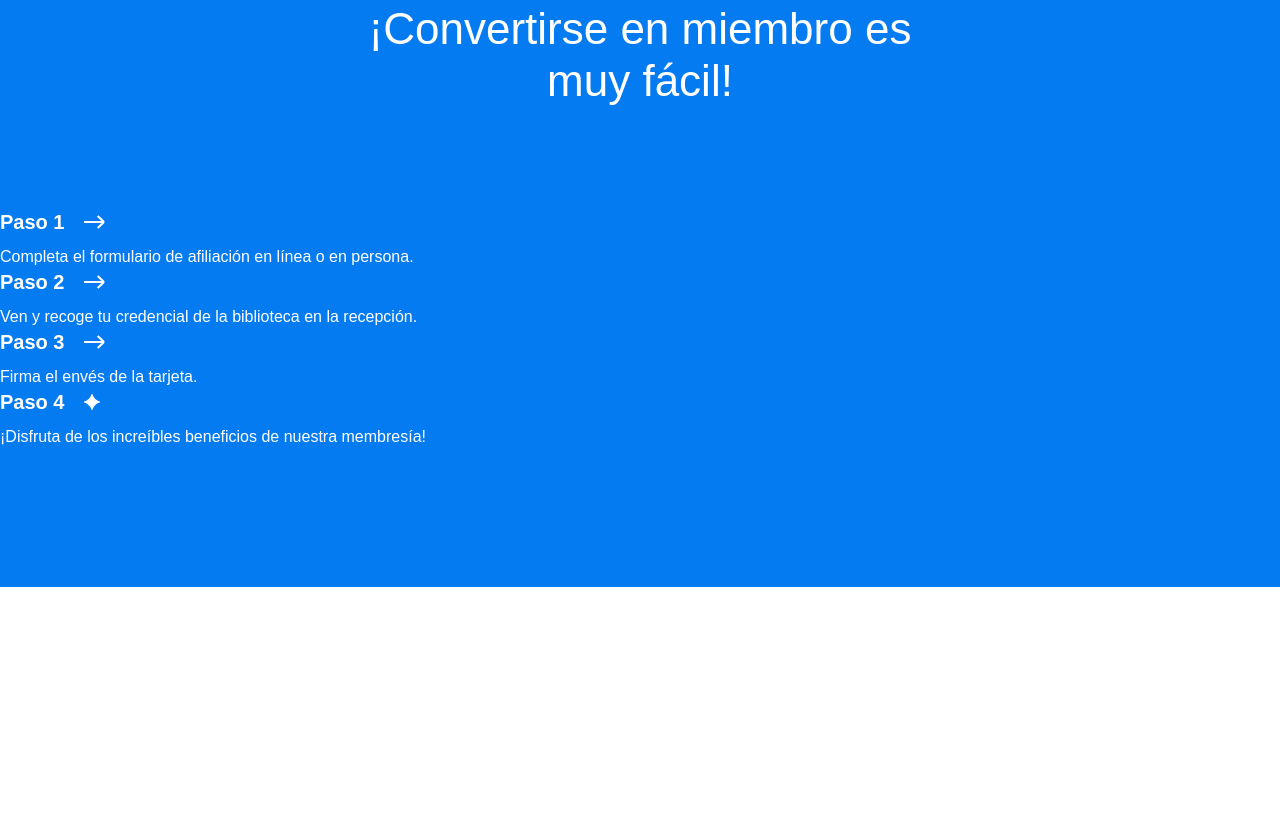
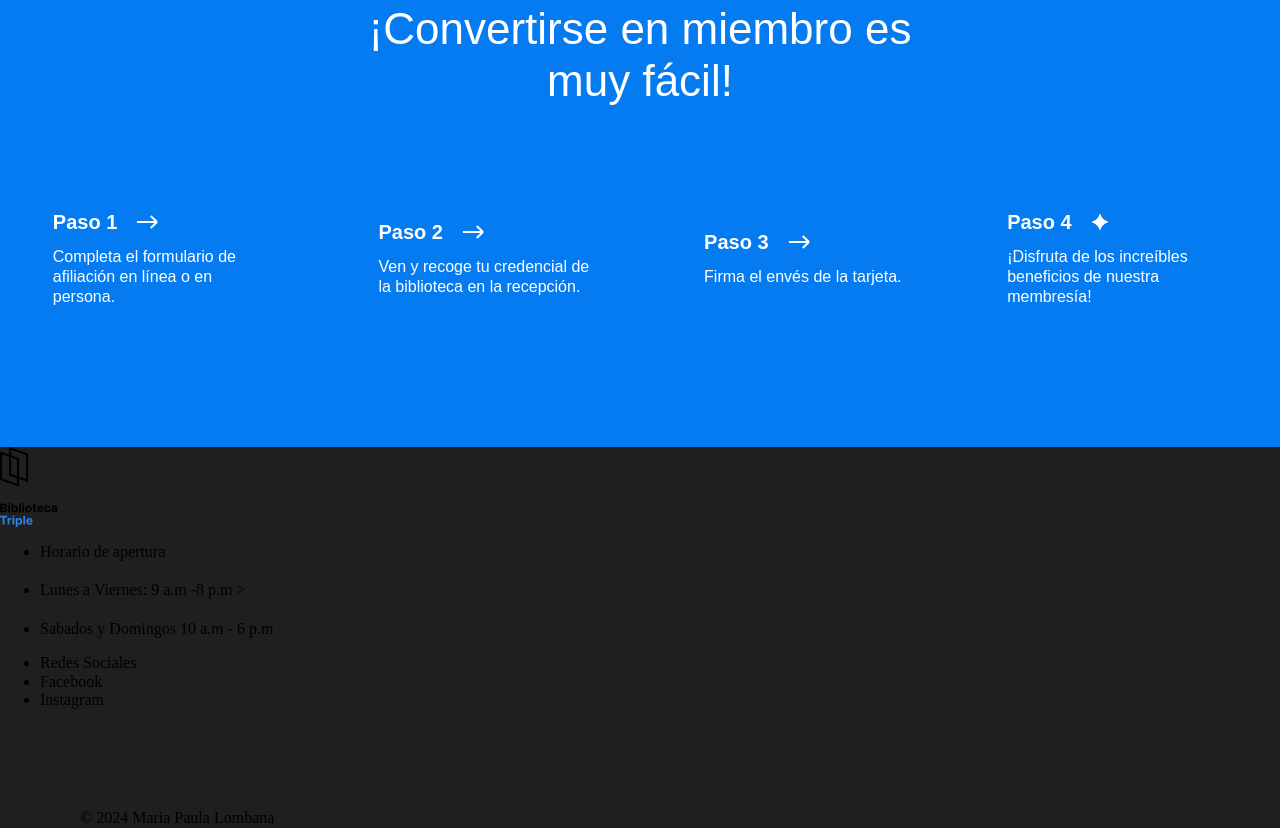
Before and after one commit to mapislomb/WEB_PROJECT_LIBRARY, a plain HTML site: page index.html in a window 1280 px wide. Shown: the part 3035-3863 px from the top of the page. Before the commit the page ends 3622 px from the top, so only its background shows below. Drawn offline with Linux system fonts and the light colour scheme.

Commit message:
en proceso

```diff
--- a/index.html
+++ b/index.html
@@ -30,7 +30,7 @@
               <a class="nav__link" href="#events">Eventos</a>
             </li>
             <li>
-              <a class="nav__link" href="#">Conviértete en miembro</a>
+              <a class="nav__link" href="#Conviértete en miembro">Conviértete en miembro</a>
             </li>
             <li>
               <a class="nav__link" href="#">Contacto</a>
@@ -283,5 +283,56 @@
         </section>
       </main>
     </div>
+    <footer class="footer">
+
+      <div class="footer__columns">
+        <header class="footer__logo">
+            <img
+              src="./images/logo.svg"
+              alt="Logotipo de la Biblioteca Triple Peaks"
+              class="nav__logo"
+            />
+            </header>
+
+            <ul class="footer__column">
+              <li>
+                <div class= "footer__column_heading"
+                  >Horario de apertura</div>
+
+              </li>
+
+              <li>
+                <div class="footer__column_content_hours">Lunes a Viernes: 9 a.m -8 p.m
+                  ></div>
+              </li>
+              <li>
+                <div class="footer__column_content_hours">Sabados y Domingos 10 a.m - 6 p.m</div>
+              </li>
+            </ul>
+          </div>
+          <div class="footer__column_content_social">
+            <ul class="footer__column_heading">
+              <li>
+                <a class= "footer__column_heading"
+                  >Redes Sociales</a
+                >
+              </li>
+              <li>
+                <a class="footer__list">
+                  Facebook
+                </a>
+              </li>
+              <li>
+                <a class="footer__list">
+                  Instagram
+                </a>
+              </li>
+
+          </div>
+    <div class="footer__copyright" >
+      © 2024 Maria Paula Lombana
+    </div>
+    </footer>
+
   </body>
 </html>
--- a/styles/style.css
+++ b/styles/style.css
@@ -312,11 +312,16 @@
   list-style-type: none;
   padding: 0;
   margin: 100px 0 0;
-  /* Agrega estilos */
+  display: flex;
+  justify-content: space-around;
 }
 
 .step {
-  /* Agrega estilos */
+  flex-wrap: wrap;
+  max-width: 220px;
+  gap: 40px;
+  flex: row;
+  align-content: center;
 }
 
 .step__title {
@@ -338,25 +343,30 @@
 
 .footer {
   box-sizing: border-box;
+  background-color: #1f1f1f;
 }
 
 .footer__columns {
+  gap: 80px;
 }
 
 .footer__column_content_hours {
+  list-style-type: none;
+  margin-top: 20px;
 }
 
 .footer__column_content_social {
 }
 
 .footer__logo {
+  height: 80px;
+  width: 58px;
 }
 
 .footer__column-heading {
 }
 
 .footer__list {
-  /* El siguiente código elimina los estilos predeterminados del navegador para las listas */
   list-style-type: none;
   padding: 0;
   margin: 0;
@@ -374,4 +384,6 @@
 }
 
 .footer__copyright {
+  margin-top: 100px;
+  padding-left: 80px;
 }
```
